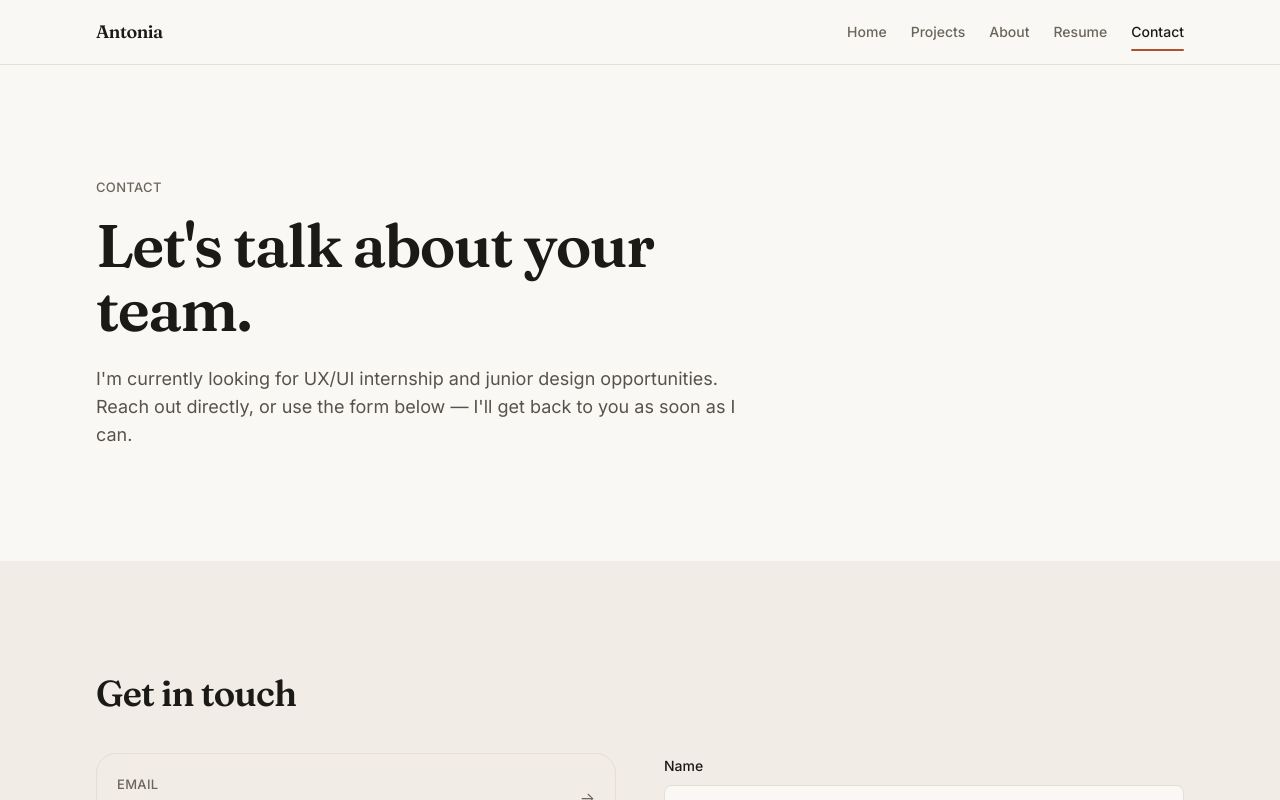
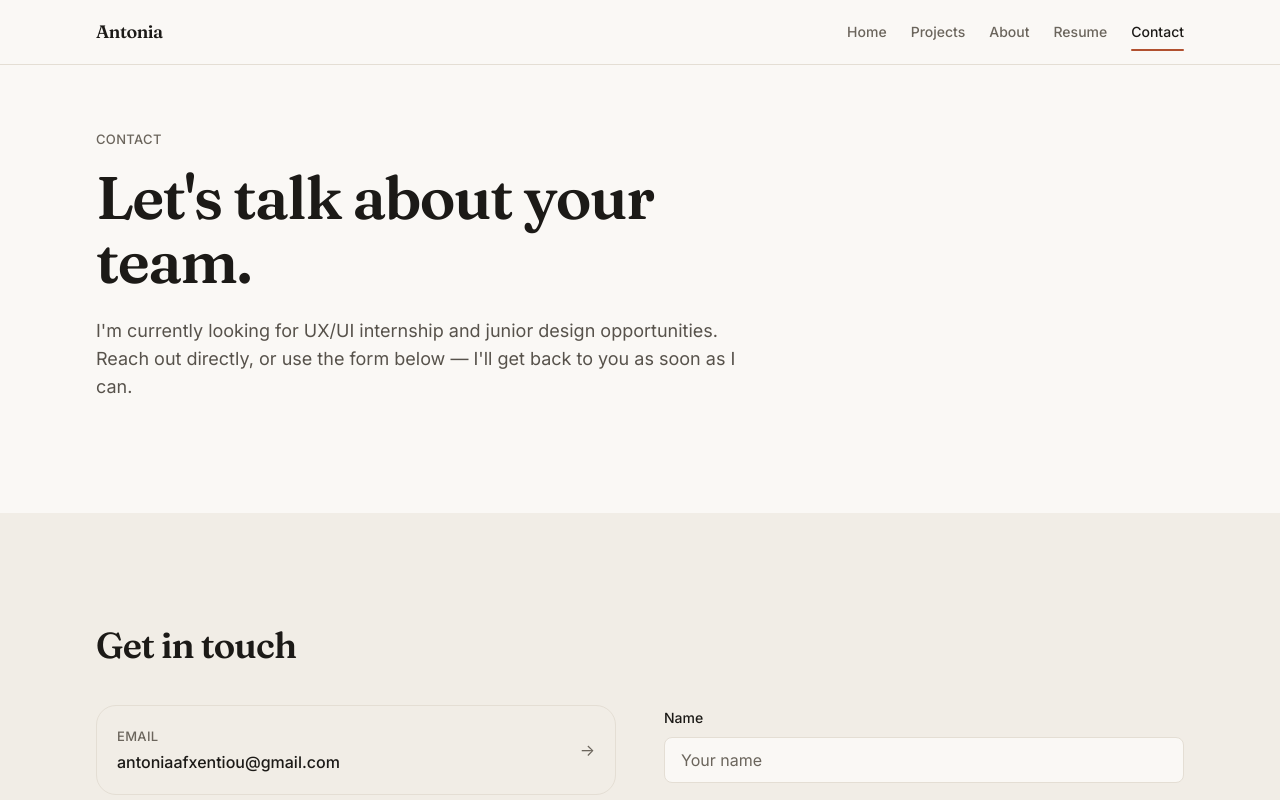
Before and after one commit to antoniaafx/antoniaafx.github.io, a React (Vite) app: page /contact in a window 1280 px wide. Shown: the top 800 px of the page. Built offline with nearby package versions, Linux system fonts and the light colour scheme.

Commit message:
UI FIX UPS

```diff
--- a/src/App.jsx
+++ b/src/App.jsx
@@ -2,6 +2,7 @@ import { Routes, Route, useLocation } from 'react-router-dom'
 import { AnimatePresence, motion, useReducedMotion } from 'framer-motion'
 import Navbar from './components/Navbar'
 import Footer from './components/Footer'
+import ScrollToTop from './components/ScrollToTop'
 import Home from './pages/Home'
 import Projects from './pages/Projects'
 import CaseStudy from './pages/CaseStudy'
@@ -16,6 +17,7 @@ function App() {
 
   return (
     <div className="flex min-h-screen flex-col">
+      <ScrollToTop />
       <a
         href="#main-content"
         className="sr-only focus-visible:not-sr-only focus-visible:fixed focus-visible:left-4 focus-visible:top-4 focus-visible:z-50 focus-visible:rounded-control focus-visible:bg-ink focus-visible:px-4 focus-visible:py-2 focus-visible:text-sm focus-visible:font-medium focus-visible:text-paper"
--- a/src/components/AboutHero.jsx
+++ b/src/components/AboutHero.jsx
@@ -14,7 +14,7 @@ function AboutHero() {
   const itemMotion = shouldReduceMotion ? {} : { variants: fadeInUp }
 
   return (
-    <Section animate={false}>
+    <Section animate={false} spacing="hero">
       <motion.div {...containerMotion} className="grid items-center gap-12 lg:grid-cols-2 lg:gap-16">
         <div>
           <motion.p {...itemMotion} className="text-caption font-medium uppercase tracking-wide text-ink-muted">
--- a/src/components/CaseStudy/CaseHero.jsx
+++ b/src/components/CaseStudy/CaseHero.jsx
@@ -13,7 +13,7 @@ function CaseHero({ title, description, role, timeline, tools = [], heroImage })
   const itemMotion = shouldReduceMotion ? {} : { variants: fadeInUp }
 
   return (
-    <Section animate={false}>
+    <Section animate={false} spacing="hero">
       <motion.div {...containerMotion}>
         <motion.div {...itemMotion}>
           <Link to="/projects" className="inline-flex items-center gap-1.5 text-sm font-medium text-ink-muted hover:text-ink">
--- a/src/components/ContactHero.jsx
+++ b/src/components/ContactHero.jsx
@@ -10,7 +10,7 @@ function ContactHero() {
   const itemMotion = shouldReduceMotion ? {} : { variants: fadeInUp }
 
   return (
-    <Section animate={false}>
+    <Section animate={false} spacing="hero">
       <motion.div {...containerMotion} className="max-w-2xl">
         <motion.p {...itemMotion} className="text-caption font-medium uppercase tracking-wide text-ink-muted">
           Contact
--- a/src/components/Hero.jsx
+++ b/src/components/Hero.jsx
@@ -14,7 +14,7 @@ function Hero() {
   const itemMotion = shouldReduceMotion ? {} : { variants: fadeInUp }
 
   return (
-    <Section animate={false}>
+    <Section animate={false} spacing="hero">
       <motion.div {...containerMotion} className="grid items-center gap-12 lg:grid-cols-2 lg:gap-16">
         <div>
           <motion.p {...itemMotion} className="text-caption font-medium uppercase tracking-wide text-ink-muted">
--- a/src/components/ProjectCard.jsx
+++ b/src/components/ProjectCard.jsx
@@ -22,10 +22,14 @@ function ProjectCard({ id, title, description, heroImage, category }) {
       {/* Stretched-link pattern: the whole card is hoverable (image zoom,
           shadow) so the whole card should be clickable, not just this text —
           a single real anchor whose hit area is expanded via ::after rather
-          than wrapping the card in a second, nested link. */}
+          than wrapping the card in a second, nested link. `flex` (not
+          `inline-flex`) so it's block-level and starts on its own line below
+          the category badge instead of sitting beside it — both are
+          inline-level by default, so they were sharing a line whenever
+          there was room. */}
       <Link
         to={`/projects/${id}`}
-        className="mt-4 inline-flex items-center gap-1.5 text-sm font-medium text-accent-dark underline-offset-4 hover:underline after:absolute after:inset-0 after:content-['']"
+        className="mt-4 flex w-fit items-center gap-1.5 text-sm font-medium text-accent-dark underline-offset-4 hover:underline after:absolute after:inset-0 after:content-['']"
       >
         View case study
         <span aria-hidden="true">→</span>
--- /dev/null
+++ b/src/components/ScrollToTop.jsx
@@ -0,0 +1,22 @@
+import { useEffect } from 'react'
+import { useLocation } from 'react-router-dom'
+
+// React Router's own recommended pattern for plain <BrowserRouter> setups
+// (no built-in scroll behavior ships for this case — that's only available
+// via the newer data-router APIs, which this app doesn't use). Explicitly
+// `behavior: 'instant'` — the site sets `html { scroll-behavior: smooth }`
+// globally (for in-page anchor scrolling), which also intercepts plain
+// `window.scrollTo(0, 0)` calls and animates them. A route change is a new
+// page, not an in-page jump, so it should land at the top immediately like
+// a normal page load, not glide there.
+function ScrollToTop() {
+  const { pathname } = useLocation()
+
+  useEffect(() => {
+    window.scrollTo({ top: 0, left: 0, behavior: 'instant' })
+  }, [pathname])
+
+  return null
+}
+
+export default ScrollToTop
--- a/src/components/Section.jsx
+++ b/src/components/Section.jsx
@@ -8,6 +8,17 @@ const BACKGROUNDS = {
   ink: 'bg-ink text-paper',
 }
 
+// 'default' is the normal inter-section rhythm. 'hero' is for whichever
+// section sits first on a page, directly under the sticky nav — the same
+// bottom padding (still needs to separate from whatever follows), but a
+// reduced top (the nav's own height/border already provides separation, so
+// a full section's worth of top padding on top of that reads as an
+// oversized gap rather than intentional breathing room).
+const PADDING = {
+  default: 'py-20 sm:py-28',
+  hero: 'pt-12 sm:pt-16 pb-20 sm:pb-28',
+}
+
 function Section({
   id,
   as = 'section',
@@ -15,6 +26,7 @@ function Section({
   containerSize = 'content',
   container = true,
   animate = true,
+  spacing = 'default',
   className = '',
   children,
   ...props
@@ -34,7 +46,7 @@ function Section({
       : {}
 
   return (
-    <MotionTag id={id} className={`py-20 sm:py-28 ${BACKGROUNDS[background]} ${className}`} {...revealProps} {...props}>
+    <MotionTag id={id} className={`${PADDING[spacing]} ${BACKGROUNDS[background]} ${className}`} {...revealProps} {...props}>
       {content}
     </MotionTag>
   )
--- a/src/pages/CaseStudy.jsx
+++ b/src/pages/CaseStudy.jsx
@@ -21,7 +21,7 @@ function CaseStudy() {
   // placeholder rather than a blank or broken page.
   if (!project?.overview) {
     return (
-      <Section>
+      <Section spacing="hero">
         <PageMeta
           title="Case Study"
           description="This case study isn't published yet."
--- a/src/pages/Projects.jsx
+++ b/src/pages/Projects.jsx
@@ -6,7 +6,7 @@ import projects from '../data/projects'
 
 function Projects() {
   return (
-    <Section animate={false}>
+    <Section animate={false} spacing="hero">
       <PageMeta
         title="Projects"
         description="Selected UX/UI case studies covering research, structure, and interface design, from problem to shipped product."
--- a/src/pages/Resume.jsx
+++ b/src/pages/Resume.jsx
@@ -10,7 +10,7 @@ import ResumeSkills from '../components/ResumeSkills'
 // a homepage-style entrance.
 function Resume() {
   return (
-    <Section containerSize="narrow">
+    <Section containerSize="narrow" spacing="hero">
       <PageMeta
         title="Resume"
         description="Antonia's resume — experience, education, and skills as a Junior UX/UI Designer."
```
